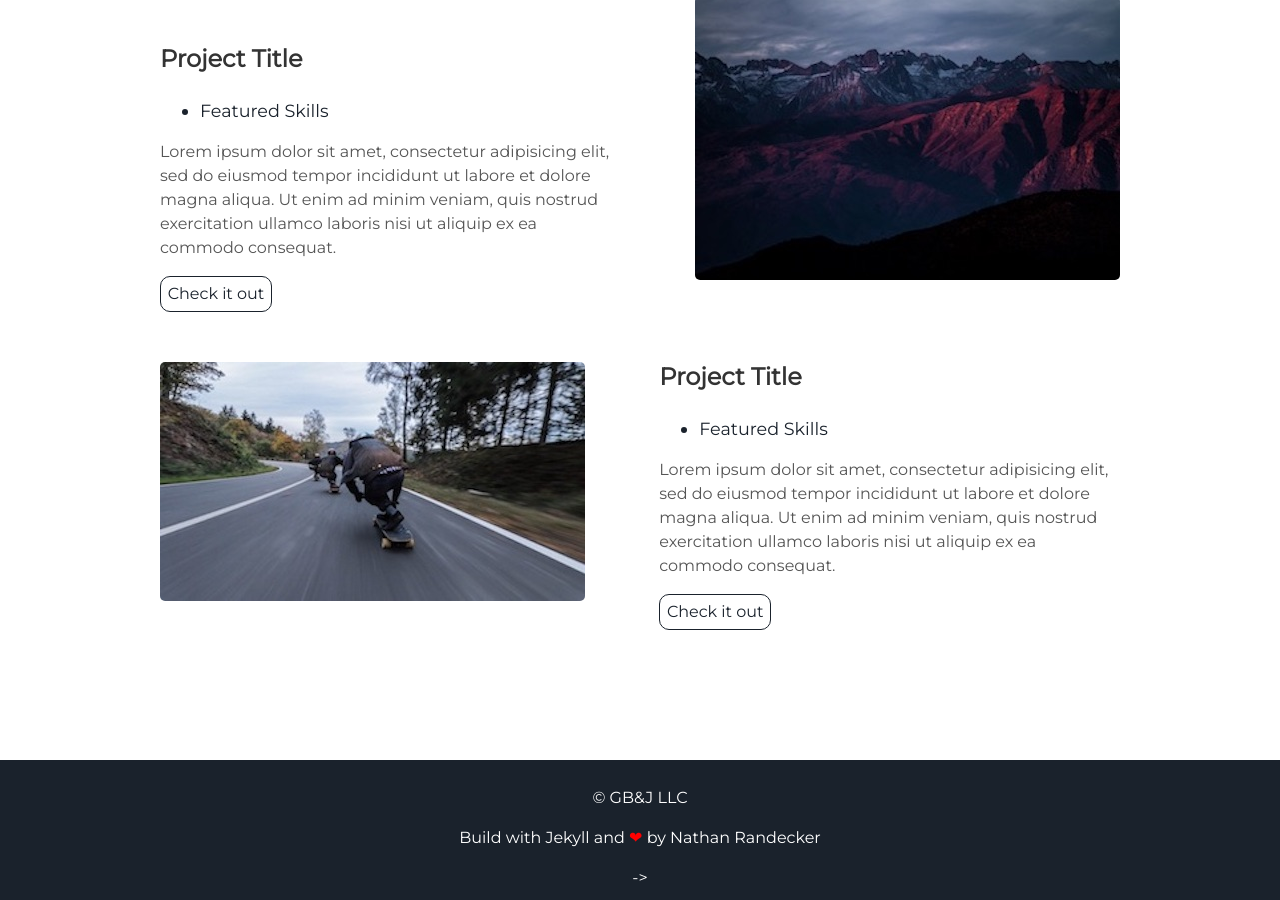
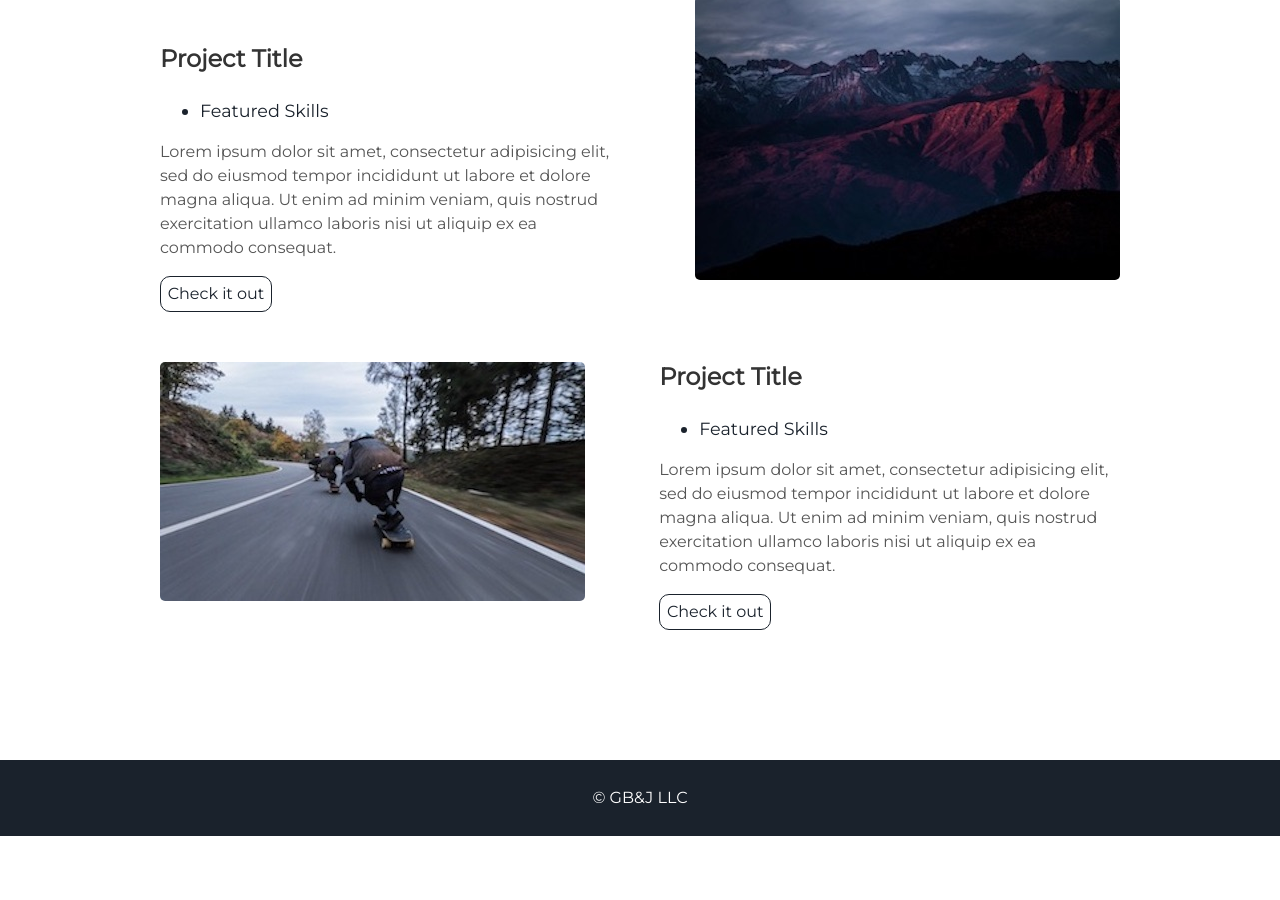
Before and after one commit to gwang123/gwang123.github.io, a Jekyll site: the page built from index.html, in a window 1280 px wide and 900 px high, scrolled down 1703 px. Built offline with Jekyll 4.4.1, drawn with Linux system fonts in a browser that asks for light colours; after the commit the page ends 2539 px from its top, so only the background shows below that.

Commit message:
Update footer.html

```diff
--- a/_includes/footer.html
+++ b/_includes/footer.html
@@ -1,6 +1,8 @@
 <footer class="footer">
     <p>&copy; {{site.username}}</p>
-    <!-<p>Build with Jekyll and <span class="love">❤</span> by <a href="https://github.com/nrandecker">Nathan Randecker</a></p>->
+    <!--
+    <p>Build with Jekyll and <span class="love">❤</span> by <a href="https://github.com/nrandecker">Nathan Randecker</a></p>
+    -->
 </footer>
 <script src="//cdn.jsdelivr.net/particles.js/2.0.0/particles.min.js"></script>
 <script src="{{ "/assets/js/sweet-scroll.min.js" | prepend: site.baseurl }}"></script>
```
